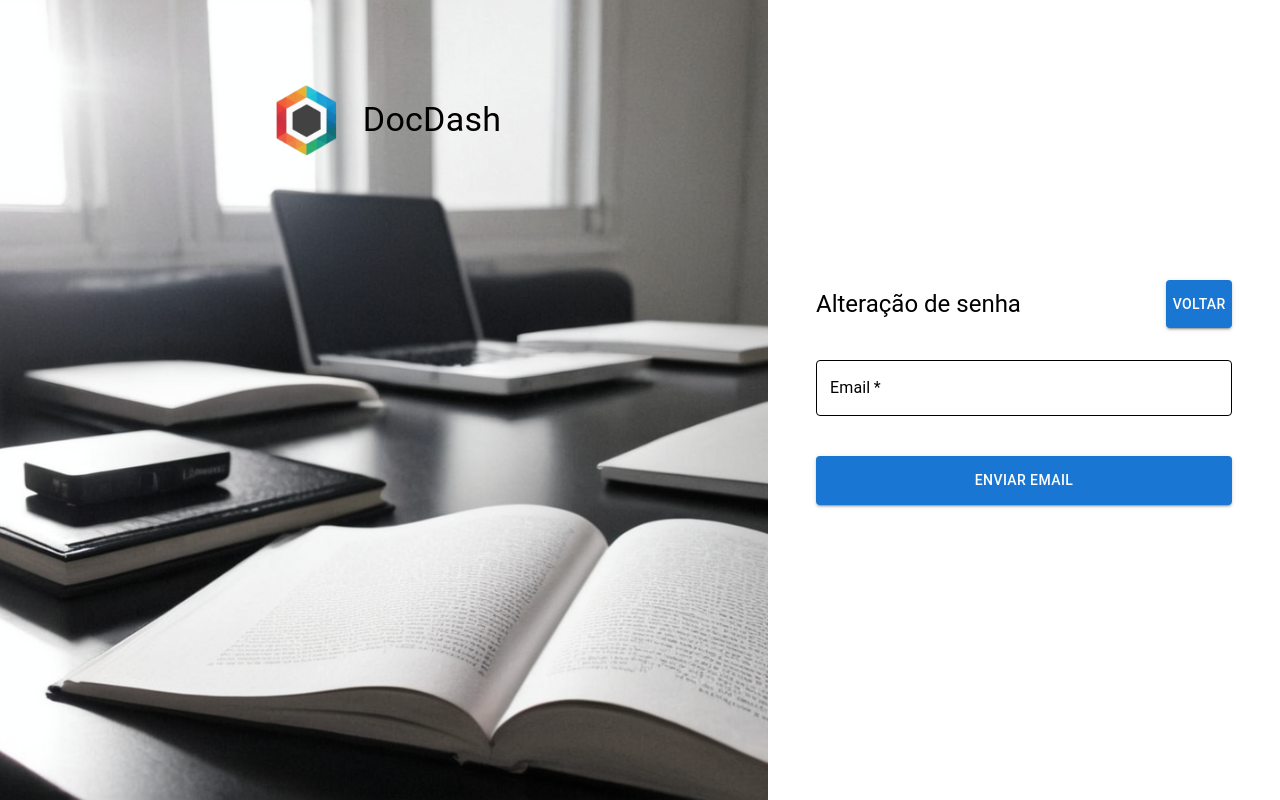
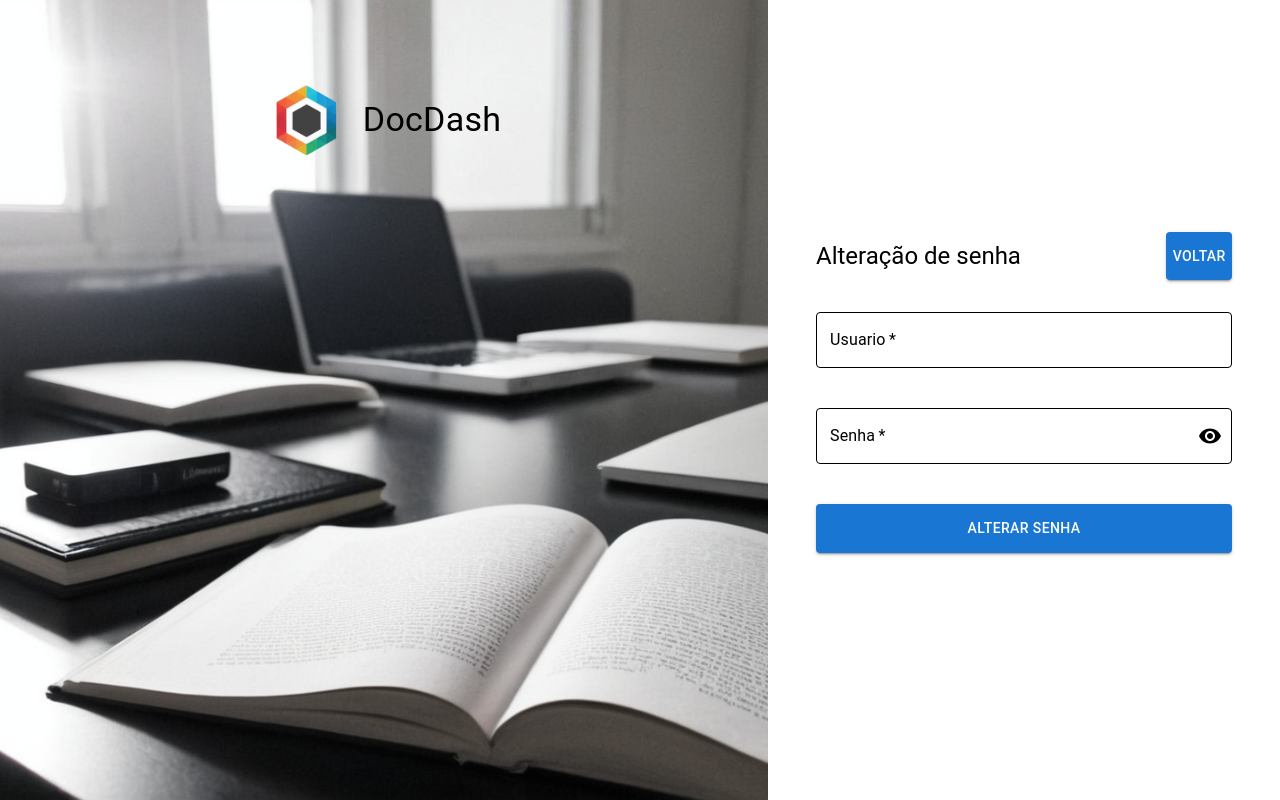
Before and after one commit to group-tcc-up-bes-bsi/frontend, a Next.js app: page /pages/resetPassword in a window 1280 px wide. Built offline with nearby package versions, Linux system fonts and the light colour scheme.

Commit message:
Changed login method to username only as well as registration
Changed password recovery method using administrator password

```diff
--- a/src/app/api/getAuthToken.ts
+++ b/src/app/api/getAuthToken.ts
@@ -1,4 +1,3 @@
-/*Logica de recuperação do token*/
 export function getAuthToken(): string {
   const jwtToken = localStorage.getItem("jwtToken");
   if (jwtToken) {
--- /dev/null
+++ b/src/app/components/admin/AdminPasswordModal.tsx
@@ -0,0 +1,94 @@
+import React, { useState } from 'react';
+import { useTheme } from '@/app/theme/ThemeContext';
+import { Box, Backdrop, Button } from '@mui/material';
+import { Close } from '@mui/icons-material';
+import CustomTextField from '../CustomTextField';
+import { useAdminPassStore } from '@/app/state/adminPassState';
+
+const AdminPasswordModal: React.FC = () => {
+    const { theme } = useTheme();
+    const alterAdminPass = useAdminPassStore((state) => state.alter);
+    const [password, setPassword] = useState('');
+
+    const handleClose = () => alterAdminPass(false);
+    const handleConfirm = () => {
+        console.log('Senha digitada:', password);
+        handleClose();
+    };
+
+    return (
+        <Box className="flex items-center justify-center">
+            <Backdrop
+                open={true}
+                onClick={handleClose}
+                sx={{
+                    zIndex: 1320,
+                    backgroundColor: 'rgba(0, 0, 0, 0.5)',
+                }}
+            />
+            <Box
+                className="fixed z-[1330] flex flex-col"
+                sx={{
+                    backgroundColor: theme.palette.background.paper,
+                    width: '300px',
+                    borderRadius: '4px',
+                    boxShadow: theme.shadows[3],
+                    top: '50%',
+                    left: '50%',
+                    transform: 'translate(-50%, -50%)',
+                    p: 2,
+                    gap: 2
+                }}
+            >
+                <Box sx={{ display: 'flex', justifyContent: 'space-between', alignItems: 'center' }}>
+                    <h2 style={{
+                        color: theme.palette.text.primary,
+                        fontSize: '1.2rem',
+                        margin: 0
+                    }}>
+                        Senha de Administrador
+                    </h2>
+                    <Close
+                        onClick={handleClose}
+                        sx={{
+                            fontSize: 24,
+                            color: theme.palette.text.secondary,
+                            cursor: 'pointer',
+                            '&:hover': {
+                                color: theme.palette.error.main,
+                            }
+                        }}
+                    />
+                </Box>
+
+                <CustomTextField
+                    name="password"
+                    label="Digite a senha"
+                    type="password"
+                    value={password}
+                    onChange={(e) => setPassword(e.target.value)}
+                    focusedColor="primary"
+                    hoverColor="info"
+                />
+
+                <Button
+                    variant="contained"
+                    fullWidth
+                    onClick={handleConfirm}
+                    sx={{
+                        py: 1,
+                        backgroundColor: theme.palette.primary.main,
+                        color: theme.palette.getContrastText(theme.palette.primary.main),
+                        '&:hover': {
+                            backgroundColor: theme.palette.primary.dark,
+                        }
+                    }}
+                >
+                    Confirmar
+                </Button>
+            </Box>
+        </Box>
+    );
+};
+
+export default AdminPasswordModal;
--- a/src/app/components/organization/Organization.tsx
+++ b/src/app/components/organization/Organization.tsx
@@ -9,7 +9,7 @@ import { OrganizationObj } from '../../models/OrganizationObj';
 import { Star } from '@mui/icons-material';
 import { useOrganizationFormStore } from '@/app/state/organizationFormState';
 import OrganizationForm from './OrganizationForm';
-import { organizationsType } from '../consts/Constants';
+import { organizationsType } from '../../api/ConstantsTypes';
 
 const Organization: React.FC = () => {
     const { theme } = useTheme();
--- a/src/app/components/organization/OrganizationForm.tsx
+++ b/src/app/components/organization/OrganizationForm.tsx
@@ -7,7 +7,7 @@ import CustomTextField from '../CustomTextField';
 import CustomComboBox from '../CustomComboBox';
 import CustomButton from '../CustomButton';
 import CustomTypography from '../CustomTypography';
-import { organizationsType, userType } from '../consts/Constants';
+import { organizationsType, userType } from '../../api/ConstantsTypes';
 
 
 const OrganizationForm: React.FC = () => {
--- a/src/app/pages/login/page.tsx
+++ b/src/app/pages/login/page.tsx
@@ -17,7 +17,7 @@ import { authLoginUser } from '../../api/UserRequest';
 import { MessageObj } from '@/app/models/MessageObj';
 
 const Login: React.FC = () => {
-  const [email, setEmail] = useState('');
+  const [user, setUser] = useState('');
   const [password, setPassword] = useState('');
   const [message, setMessage] = useState<MessageObj>(
     new MessageObj('info', 'Bem-vindo', 'Por favor, faça login', 'info')
@@ -34,8 +34,8 @@ const Login: React.FC = () => {
   }, [message]);
 
   const handleSubmit = async () => {
-    if (!email.trim()) {
-      setMessage(new MessageObj('error', 'Erro', 'O email é obrigatório', 'error'));
+    if (!user.trim()) {
+      setMessage(new MessageObj('error', 'Erro', 'O usuário é obrigatório', 'error'));
       return;
     }
 
@@ -44,7 +44,7 @@ const Login: React.FC = () => {
       return;
     }
     try {
-      const result = await authLoginUser(email, password);
+      const result = await authLoginUser(user, password);
       setMessage(result.message);
 
       await new Promise(resolve => setTimeout(resolve, 1000));
@@ -65,8 +65,6 @@ const Login: React.FC = () => {
       backgroundColor: theme.palette.background.default
     }}>
       <CssBaseline />
-
-      {/* Right side - Image/Title (60%) */}
       {!isMobile && (
         <Box
           sx={{
@@ -93,7 +91,6 @@ const Login: React.FC = () => {
             }}
           />
 
-          {/* Title Overlay */}
           <Box
             sx={{
               position: 'absolute',
@@ -177,11 +174,11 @@ const Login: React.FC = () => {
 
           <Box component="form" sx={{ mt: 2 }}>
             <CustomTextField
-              name="email"
-              label="Email"
-              type="email"
-              value={email}
-              onChange={(e) => setEmail(e.target.value)}
+              name="user"
+              label="Usuário"
+              type="user"
+              value={user}
+              onChange={(e) => setUser(e.target.value)}
               focusedColor="primary"
               hoverColor="info"
             />
--- a/src/app/pages/register/page.tsx
+++ b/src/app/pages/register/page.tsx
@@ -17,7 +17,6 @@ import { createUser } from '@/app/api/UserRequest';
 
 const Register: React.FC = () => {
     const [user, setUser] = useState('');
-    const [email, setEmail] = useState('');
     const [password, setPassword] = useState('');
     const [confirmPassword, setConfirmPassword] = useState('');
     const [message, setMessage] = useState<MessageObj>(
@@ -26,10 +25,6 @@ const Register: React.FC = () => {
     const [showMessage, setShowMessage] = useState(false);
     const { theme, isDarkMode } = useTheme();
     const isMobile = useMediaQuery((theme: Theme) => theme.breakpoints.down('md'));
-
-    const isValidEmail = (email: string) => {
-        return email.includes("@") && email.includes(".") && !email.includes(" ");
-    };
 
     useEffect(() => {
         if (message) {
@@ -43,14 +38,6 @@ const Register: React.FC = () => {
             setMessage(new MessageObj('error', 'Erro', 'O nome de usuário é obrigatório', 'error'));
             return;
         }
-
-        if (!email.trim()) {
-            setMessage(new MessageObj('error', 'Erro', 'O email é obrigatório', 'error'));
-            return;
-        } else if (!isValidEmail(email)) {
-            setMessage(new MessageObj('error', 'Erro', 'Por favor, insira um email válido', 'error'));
-            return;
-        }
         if (password.length < 4) {
             setMessage(new MessageObj('error', 'Erro', 'A senha deve ter no mínimo 4 caracteres', 'error'));
             return;
@@ -60,7 +47,7 @@ const Register: React.FC = () => {
             return;
         }
         try {
-            const result = await createUser(user, password, email);
+            const result = await createUser(user, password);
             setMessage(result.message);
 
             await new Promise(resolve => setTimeout(resolve, 1000));
@@ -221,16 +208,6 @@ const Register: React.FC = () => {
                         />
 
                         <CustomTextField
-                            name="email"
-                            label="Email"
-                            type="email"
-                            value={email}
-                            onChange={(e) => setEmail(e.target.value)}
-                            focusedColor="primary"
-                            hoverColor="info"
-                        />
-
-                        <CustomTextField
                             name="password"
                             label="Senha"
                             type="password"
--- a/src/app/pages/resetPassword/page.tsx
+++ b/src/app/pages/resetPassword/page.tsx
@@ -13,14 +13,18 @@ import {
 import CustomTypography from '../../components/CustomTypography';
 import CustomAlert from '../../components/CustomAlert';
 import { MessageObj } from '@/app/models/MessageObj';
+import AdminPasswordModal from '@/app/components/admin/AdminPasswordModal';
+import { useAdminPassStore } from '@/app/state/adminPassState';
 
 const ResetPassword: React.FC = () => {
-    const [email, setEmail] = useState('');
+    const [user, setUser] = useState('');
+    const [password, setPassword] = useState('');
     const [message/*, setMessage*/] = useState<MessageObj>();
     const [showMessage, setShowMessage] = useState(false);
     const { theme, isDarkMode } = useTheme();
     const isMobile = useMediaQuery((theme: Theme) => theme.breakpoints.down('md'));
-    const [showResend, setShowResend] = useState(false);
+    const showAdminRequest = useAdminPassStore((state) => state.showAdminRequest);
+    const alterAdminPass = useAdminPassStore((state) => state.alter);
 
     useEffect(() => {
         if (message) {
@@ -31,10 +35,10 @@ const ResetPassword: React.FC = () => {
 
 
     useEffect(() => {
-        if (showResend) {
-            setShowResend(true);
+        if (showAdminRequest) {
+            alterAdminPass(true);
         }
-    }, [showResend]);
+    }, [showAdminRequest]);
 
 
     return (
@@ -176,29 +180,35 @@ const ResetPassword: React.FC = () => {
 
                     <Box component="form" sx={{ mt: 2 }}>
                         <CustomTextField
-                            name="email"
-                            label="Email"
-                            type="email"
-                            value={email}
-                            onChange={(e) => setEmail(e.target.value)}
+                            name="user"
+                            label="Usuario"
+                            type="user"
+                            value={user}
+                            onChange={(e) => setUser(e.target.value)}
                             focusedColor="primary"
                             hoverColor="info"
                         />
-                        {showResend && (
-                            <CustomButton
-                                text="Reenviar email"
-                                type="button"
-                                colorType="primary"
-                                hoverColorType="primary"
-                            />
+
+                        <CustomTextField
+                            name="password"
+                            label="Senha"
+                            type="password"
+                            value={password}
+                            onChange={(e) => setPassword(e.target.value)}
+                            focusedColor="primary"
+                            hoverColor="info"
+                        />
+
+                        {showAdminRequest && (
+                            <AdminPasswordModal />
                         )}
                         <CustomButton
-                            text="Enviar email"
+                            text="Alterar senha"
                             type="button"
                             colorType="primary"
                             hoverColorType="primary"
-                            disabled={showResend}
-                            onClick={() => setShowResend(true)}
+                            disabled={showAdminRequest}
+                            onClick={() => alterAdminPass(true)}
                         />
 
                         {showMessage && message && (
--- /dev/null
+++ b/src/app/state/adminPassState.tsx
@@ -0,0 +1,11 @@
+import { create } from "zustand";
+
+interface AdminPassState {
+  showAdminRequest: boolean;
+  alter: (by: boolean) => void;
+}
+
+export const useAdminPassStore = create<AdminPassState>()((set) => ({
+  showAdminRequest: false,
+  alter: (by) => set(() => ({ showAdminRequest: by })),
+}));
```
Also changed, not shown: src/app/api/UserRequest.tsx (+5 -6 lines), src/app/components/notification/notification.tsx (+7 -18 lines), src/app/api/ConstantsTypes.ts (renamed from src/app/components/consts/Constants.ts).
